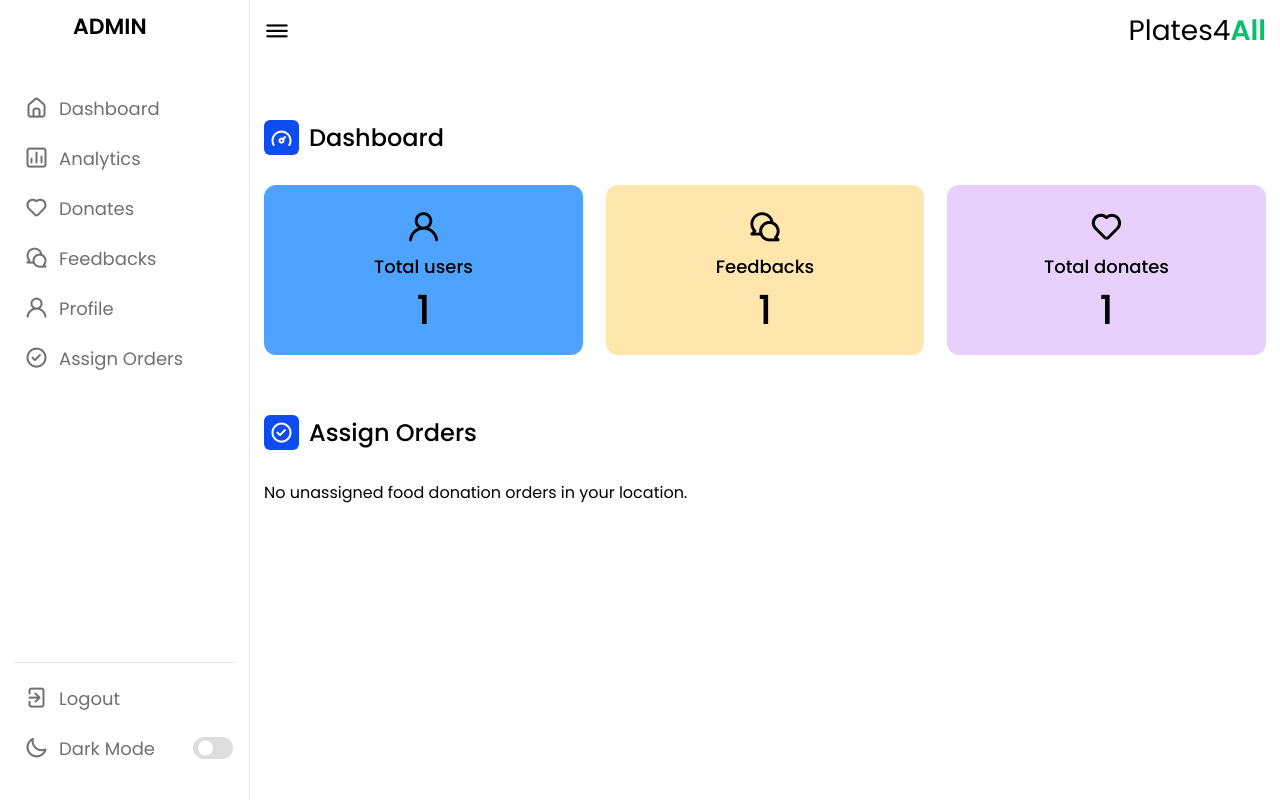
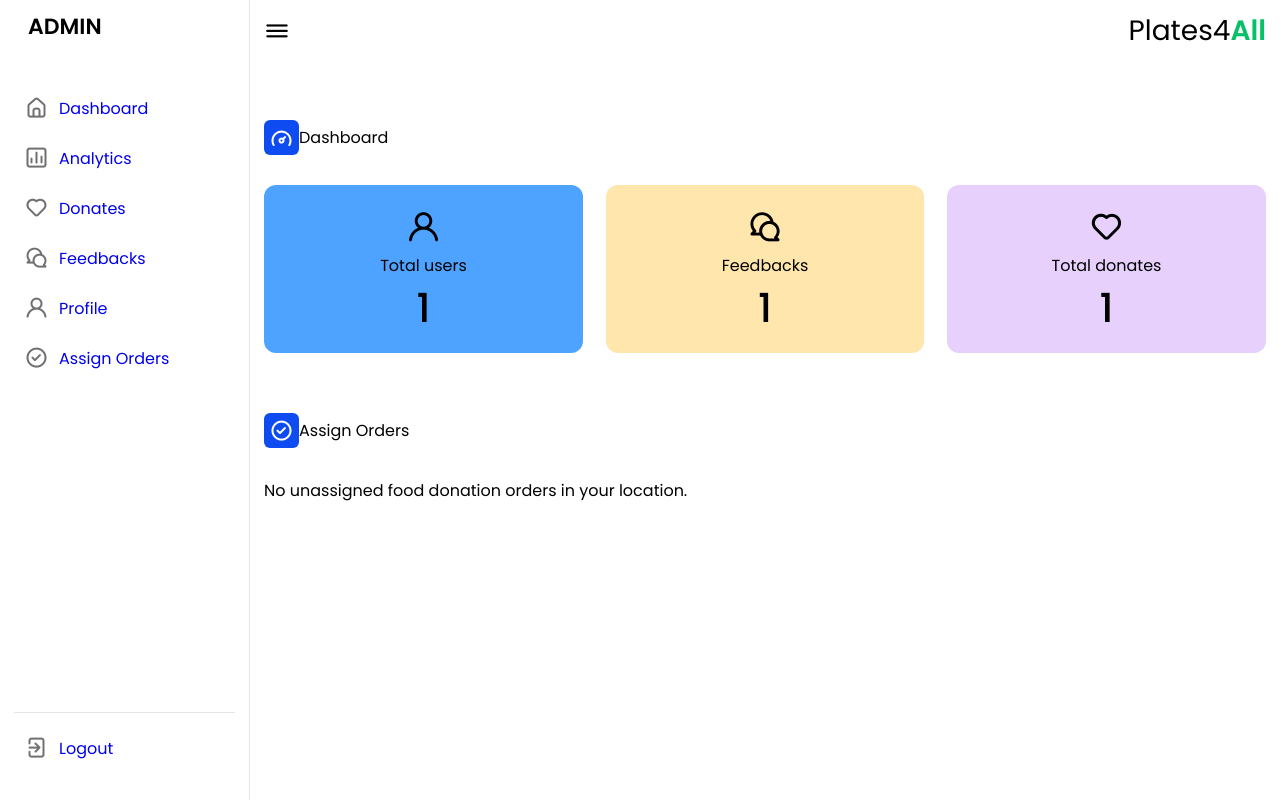
Before and after one commit to Nithya-sri04/Plates4All, a PHP site: page /modules/admin/admin.php in a window 1280 px wide. Run offline with PHP 8.4, Linux system fonts and the light colour scheme; the visitor is signed in with stand-in values (Sample User, id 1); data comes from the database, SQL or seed files in the repository; tables that the repository leaves empty hold one stand-in row (values such as "Sample post").

Commit message:
Updated files

```diff
--- a/index.html
+++ b/index.html
@@ -93,7 +93,7 @@
 }
 </style>
 <body>
-    <p class="logo"> Welcome to Food <b style="color: #06C167; ">Donate</b></p>
+    <p class="logo"> Welcome to Plates4 <b style="color: #06C167; ">All</b></p>
     <p class="para"> Login as</p>
 <div class="log">
     <!-- <img src="userlog.jpg" alt=""> -->
--- a/modules/admin/admin.css
+++ b/modules/admin/admin.css
@@ -568,7 +568,7 @@ table {
 
 
   button, input{
-    font-size: 18px;
+    font-size: 12px;
   background:#06C167;
   padding: 5px;
   /* text-transform: uppercase; */
@@ -579,10 +579,14 @@ table {
   letter-spacing: 2px;
   transition: 0.2s;
   border: #06C167;
+  width: 100px;
   }
   select{
-    font-size: 18px;
+    font-size: 12px;
     padding: 5px;
+    width : 100px;
+
+
     /* text-transform: uppercase; */
     text-decoration: none;
     font-weight: 500;
--- a/modules/admin/admin.php
+++ b/modules/admin/admin.php
@@ -1,13 +1,17 @@
 <?php
 ob_start();
-
+session_start();
 
 include "connect.php";
 include '../../includes/connection.php';
 
-if($_SESSION['name']==''){
-	header("location:signin.php");
+if (empty($_SESSION['name'])) {
+    header("Location: signin.php");
+    exit;
 }
+
+$success = '';
+$error = '';
 
 // Handle assignment form submission
 if (isset($_POST['assign_order'])) {
@@ -19,25 +23,25 @@ if (isset($_POST['assign_order'])) {
     $checkResult = mysqli_query($connection, $checkSql);
 
     if (mysqli_num_rows($checkResult) > 0) {
-        $error = "Sorry, this order has already been assigned to someone else.";
+        $error = "Sorry, this order has already been assigned.";
     } else {
         $updateSql = "UPDATE food_donations SET assigned_to = $delivery_person_id WHERE Fid = $order_id";
         $updateResult = mysqli_query($connection, $updateSql);
-        if (!$updateResult) {
+        if ($updateResult) {
+            $success = "Order assigned successfully.";
+        } else {
             $error = "Error assigning order: " . mysqli_error($connection);
-        } else {
-            $success = "Order assigned successfully.";
         }
     }
 }
 
 // Fetch unassigned orders for admin location
-$loc= $_SESSION['location'];
-$sql = "SELECT * FROM food_donations WHERE assigned_to IS NULL AND location='$loc'";
+$loc = $_SESSION['location'];
+$sql = "SELECT * FROM food_donations WHERE assigned_to IS NULL AND location = '$loc'";
 $unassignedOrders = mysqli_query($connection, $sql);
 
-// Fetch delivery persons (replace 'delivery_persons' and fields as per your DB)
-$deliverySql = "SELECT Did,name FROM delivery_persons WHERE city='$loc'";
+// Fetch delivery persons
+$deliverySql = "SELECT Did, name FROM delivery_persons WHERE city = '$loc'";
 $deliveryPersons = mysqli_query($connection, $deliverySql);
 ?>
 
@@ -45,67 +49,27 @@ $deliveryPersons = mysqli_query($connection, $deliverySql);
 <html lang="en">
 <head>
     <meta charset="UTF-8" />
-    <meta http-equiv="X-UA-Compatible" content="IE=edge" />
     <meta name="viewport" content="width=device-width, initial-scale=1.0" />
-    <link
-      rel="stylesheet"
-      href="https://cdnjs.cloudflare.com/ajax/libs/font-awesome/4.7.0/css/font-awesome.min.css"
-    />
+    <title>Admin Dashboard Panel</title>
     <link rel="stylesheet" href="admin.css" />
-    <link
-      rel="stylesheet"
-      href="https://unicons.iconscout.com/release/v4.0.0/css/line.css"
-    />
-    <title>Admin Dashboard Panel</title>
+    <link rel="stylesheet" href="https://unicons.iconscout.com/release/v4.0.0/css/line.css" />
 </head>
 <body>
 <nav>
     <div class="logo-name">
-        <div class="logo-image"></div>
         <span class="logo_name">ADMIN</span>
     </div>
-
     <div class="menu-items">
         <ul class="nav-links">
-            <li><a href="#">
-                <i class="uil uil-estate"></i>
-                <span class="link-name">Dashboard</span>
-            </a></li>
-            <li><a href="analytics.php">
-                <i class="uil uil-chart"></i>
-                <span class="link-name">Analytics</span>
-            </a></li>
-            <li><a href="donate.php">
-                <i class="uil uil-heart"></i>
-                <span class="link-name">Donates</span>
-            </a></li>
-            <li><a href="feedback.php">
-                <i class="uil uil-comments"></i>
-                <span class="link-name">Feedbacks</span>
-            </a></li>
-            <li><a href="adminprofile.php">
-                <i class="uil uil-user"></i>
-                <span class="link-name">Profile</span>
-            </a></li>
-            <!-- New Assign Orders link -->
-            <li><a href="#assign-orders-section">
-                <i class="uil uil-check-circle"></i>
-                <span class="link-name">Assign Orders</span>
-            </a></li>
+            <li><a href="#"><i class="uil uil-estate"></i>Dashboard</a></li>
+            <li><a href="analytics.php"><i class="uil uil-chart"></i> Analytics</a></li>
+            <li><a href="donate.php"><i class="uil uil-heart"></i> Donates</a></li>
+            <li><a href="feedback.php"><i class="uil uil-comments"></i> Feedbacks</a></li>
+            <li><a href="adminprofile.php"><i class="uil uil-user"></i> Profile</a></li>
+            <li><a href="#assign-orders-section"><i class="uil uil-check-circle"></i> Assign Orders</a></li>
         </ul>
-
         <ul class="logout-mode">
-            <li><a href="logout.php">
-                <i class="uil uil-signout"></i>
-                <span class="link-name">Logout</span>
-            </a></li>
-            <li class="mode">
-                <a href="#">
-                    <i class="uil uil-moon"></i>
-                    <span class="link-name">Dark Mode</span>
-                </a>
-                <div class="mode-toggle"><span class="switch"></span></div>
-            </li>
+            <li><a href="logout.php"><i class="uil uil-signout"></i> Logout</a></li>
         </ul>
     </div>
 </nav>
@@ -118,63 +82,51 @@ $deliveryPersons = mysqli_query($connection, $deliverySql);
 
     <div class="dash-content">
         <div class="overview">
-            <div class="title">
-                <i class="uil uil-tachometer-fast-alt"></i>
-                <span class="text">Dashboard</span>
-            </div>
-
+            <div class="title"><i class="uil uil-tachometer-fast-alt"></i> Dashboard</div>
             <div class="boxes">
                 <div class="box box1">
                     <i class="uil uil-user"></i>
-                    <span class="text">Total users</span>
+                    <span>Total users</span>
                     <?php
-                        $query="SELECT count(*) as count FROM login";
-                        $result=mysqli_query($connection, $query);
-                        $row=mysqli_fetch_assoc($result);
-                        echo "<span class=\"number\">".$row['count']."</span>";
+                        $query = "SELECT count(*) AS count FROM login";
+                        $result = mysqli_query($connection, $query);
+                        $row = mysqli_fetch_assoc($result);
+                        echo "<span class='number'>{$row['count']}</span>";
                     ?>
                 </div>
                 <div class="box box2">
                     <i class="uil uil-comments"></i>
-                    <span class="text">Feedbacks</span>
+                    <span>Feedbacks</span>
                     <?php
-                        $query="SELECT count(*) as count FROM user_feedback";
-                        $result=mysqli_query($connection, $query);
-                        $row=mysqli_fetch_assoc($result);
-                        echo "<span class=\"number\">".$row['count']."</span>";
+                        $query = "SELECT count(*) AS count FROM user_feedback";
+                        $result = mysqli_query($connection, $query);
+                        $row = mysqli_fetch_assoc($result);
+                        echo "<span class='number'>{$row['count']}</span>";
                     ?>
                 </div>
                 <div class="box box3">
                     <i class="uil uil-heart"></i>
-                    <span class="text">Total donates</span>
+                    <span>Total donates</span>
                     <?php
-                        $query="SELECT count(*) as count FROM food_donations";
-                        $result=mysqli_query($connection, $query);
-                        $row=mysqli_fetch_assoc($result);
-                        echo "<span class=\"number\">".$row['count']."</span>";
+                        $query = "SELECT count(*) AS count FROM food_donations";
+                        $result = mysqli_query($connection, $query);
+                        $row = mysqli_fetch_assoc($result);
+                        echo "<span class='number'>{$row['count']}</span>";
                     ?>
                 </div>
             </div>
         </div>
 
-        <!-- New Assign Orders Section -->
         <div id="assign-orders-section" class="activity" style="margin-top: 40px;">
-            <div class="title">
-                <i class="uil uil-check-circle"></i>
-                <span class="text">Assign Orders</span>
-            </div>
+            <div class="title"><i class="uil uil-check-circle"></i> Assign Orders</div>
 
-            <?php if (!empty($error)) : ?>
-                <p style="color: red; font-weight: bold;"><?php echo htmlspecialchars($error); ?></p>
-            <?php endif; ?>
-            <?php if (!empty($success)) : ?>
-                <p style="color: green; font-weight: bold;"><?php echo htmlspecialchars($success); ?></p>
-            <?php endif; ?>
+            <?php if (!empty($error)) echo "<p style='color: red; font-weight: bold;'>$error</p>"; ?>
+            <?php if (!empty($success)) echo "<p style='color: green; font-weight: bold;'>$success</p>"; ?>
 
             <?php if (mysqli_num_rows($unassignedOrders) == 0) : ?>
                 <p>No unassigned food donation orders in your location.</p>
             <?php else : ?>
-                <form method="post" action="">
+                <form method="post">
                     <table class="table">
                         <thead>
                             <tr>
@@ -192,27 +144,27 @@ $deliveryPersons = mysqli_query($connection, $deliverySql);
                         <tbody>
                         <?php while ($order = mysqli_fetch_assoc($unassignedOrders)) : ?>
                             <tr>
-                                    <td data-label="Name"><?php echo htmlspecialchars($order['name']); ?></td>
-                                    <td data-label="Food"><?php echo htmlspecialchars($order['food']); ?></td>
-                                    <td data-label="Category"><?php echo htmlspecialchars($order['category']); ?></td>
-                                    <td data-label="Phone No"><?php echo htmlspecialchars($order['phoneno']); ?></td>
-                                    <td data-label="Date/Time"><?php echo htmlspecialchars($order['date']); ?></td>
-                                    <td data-label="Address"><?php echo htmlspecialchars($order['address']); ?></td>
-                                    <td data-label="Quantity"><?php echo htmlspecialchars($order['quantity']); ?></td>
-                                    <td data-label="Assign To">
+                                <td><?php echo htmlspecialchars($order['name']); ?></td>
+                                <td><?php echo htmlspecialchars($order['food']); ?></td>
+                                <td><?php echo htmlspecialchars($order['category']); ?></td>
+                                <td><?php echo htmlspecialchars($order['phoneno']); ?></td>
+                                <td><?php echo htmlspecialchars($order['date']); ?></td>
+                                <td><?php echo htmlspecialchars($order['address']); ?></td>
+                                <td><?php echo htmlspecialchars($order['quantity']); ?></td>
+                                <td>
                                     <select name="delivery_person_id" required>
-                                            <option value="">Select Delivery Person</option>
+                                        <option value="">Select</option>
                                         <?php
-                                                // Reset pointer for delivery persons query if needed
                                             mysqli_data_seek($deliveryPersons, 0);
                                             while ($dp = mysqli_fetch_assoc($deliveryPersons)) {
-                                                    echo '<option value="' . $dp['id'] . '">' . htmlspecialchars($dp['name']) . '</option>';
+                                                echo '<option value="' . $dp['Did'] . '">' . htmlspecialchars($dp['name']) . '</option>';
                                             }
                                         ?>
                                     </select>
                                 </td>
-                                    <td data-label="Action">
-                                        <button type="submit" name="assign_order" value="<?php echo $order['Fid']; ?>" formaction="?order_id=<?php echo $order['Fid']; ?>">Assign</button>
+                                <td>
+                                    <input type="hidden" name="order_id" value="<?php echo $order['Fid']; ?>">
+                                    <button type="submit" name="assign_order">Assign</button>
                                 </td>
                             </tr>
                         <?php endwhile; ?>
--- a/modules/user/contact.html
+++ b/modules/user/contact.html
@@ -45,7 +45,7 @@
 
    <!-- <h1 class="heading">Contact Us</h1>  -->
    <div class="contact-form">
-    <form action="../includes/feedback.php" method="post">
+    <form action="../../includes/feedback.php" method="post">
       <br> <label for="email">Name:</label>
 
      <input type="text" id="name" name="name">
```
Lines whose indentation alone changed are shown as unchanged.
